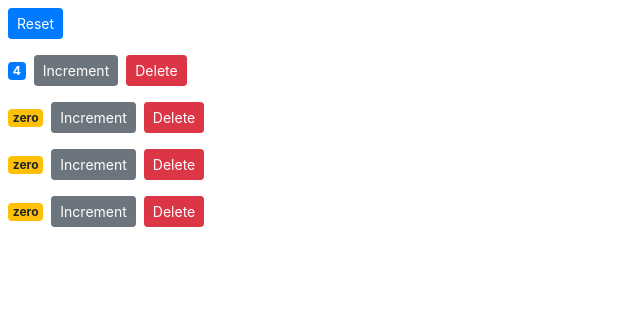
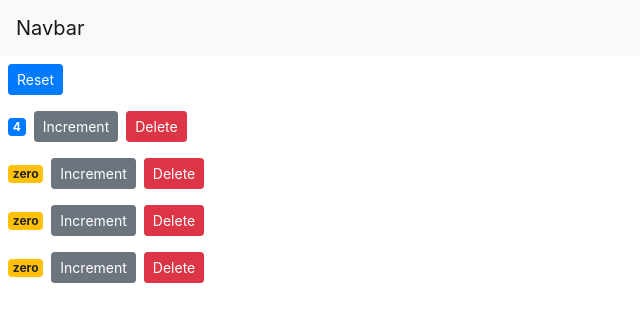
Before and after one commit to BenMukebo/counter, a React (Create React App) app: page / in a window 1280 px wide. Shown: the top 322 px of the page, without its empty margins (0-640 px from the left). Built offline with nearby package versions, Linux system fonts and the light colour scheme.

Commit message:
Multiple Component, by adding a navBar component.

```diff
--- a/src/App.js
+++ b/src/App.js
@@ -1,24 +1,16 @@
-import logo from './logo.svg';
+import React, { Component } from 'react';
+import Navbar from './components/navbar';
+import Counters from './components/counters';
 import './App.css';
 
 function App() {
   return (
-    <div className="App">
-      <header className="App-header">
-        <img src={logo} className="App-logo" alt="logo" />
-        <p>
-          Edit <code>src/App.js</code> and save to reload.
-        </p>
-        <a
-          className="App-link"
-          href="https://reactjs.org"
-          target="_blank"
-          rel="noopener noreferrer"
-        >
-          Learn React
-        </a>
-      </header>
-    </div>
+    <React.Fragment>
+      < Navbar />
+      <main className='countainer'>
+        <Counters />
+      </main>
+    </React.Fragment>
   );
 }
 
--- /dev/null
+++ b/src/components/navbar.jsx
@@ -0,0 +1,16 @@
+import React, { Component } from "react";
+
+class Navbar extends Component {
+  // state = {  }
+  render() {
+    return (
+      <nav className="navbar navbar-light bg-light">
+        <a className="navbar-brand" href="#">
+          Navbar
+        </a>
+      </nav>
+    );
+  }
+}
+
+export default Navbar;
--- a/src/index.js
+++ b/src/index.js
@@ -9,7 +9,7 @@
 
 ReactDOM.render(
   <React.StrictMode>
-    <Counters />
+    <App />
   </React.StrictMode>,
   document.getElementById('root')
 );
```
